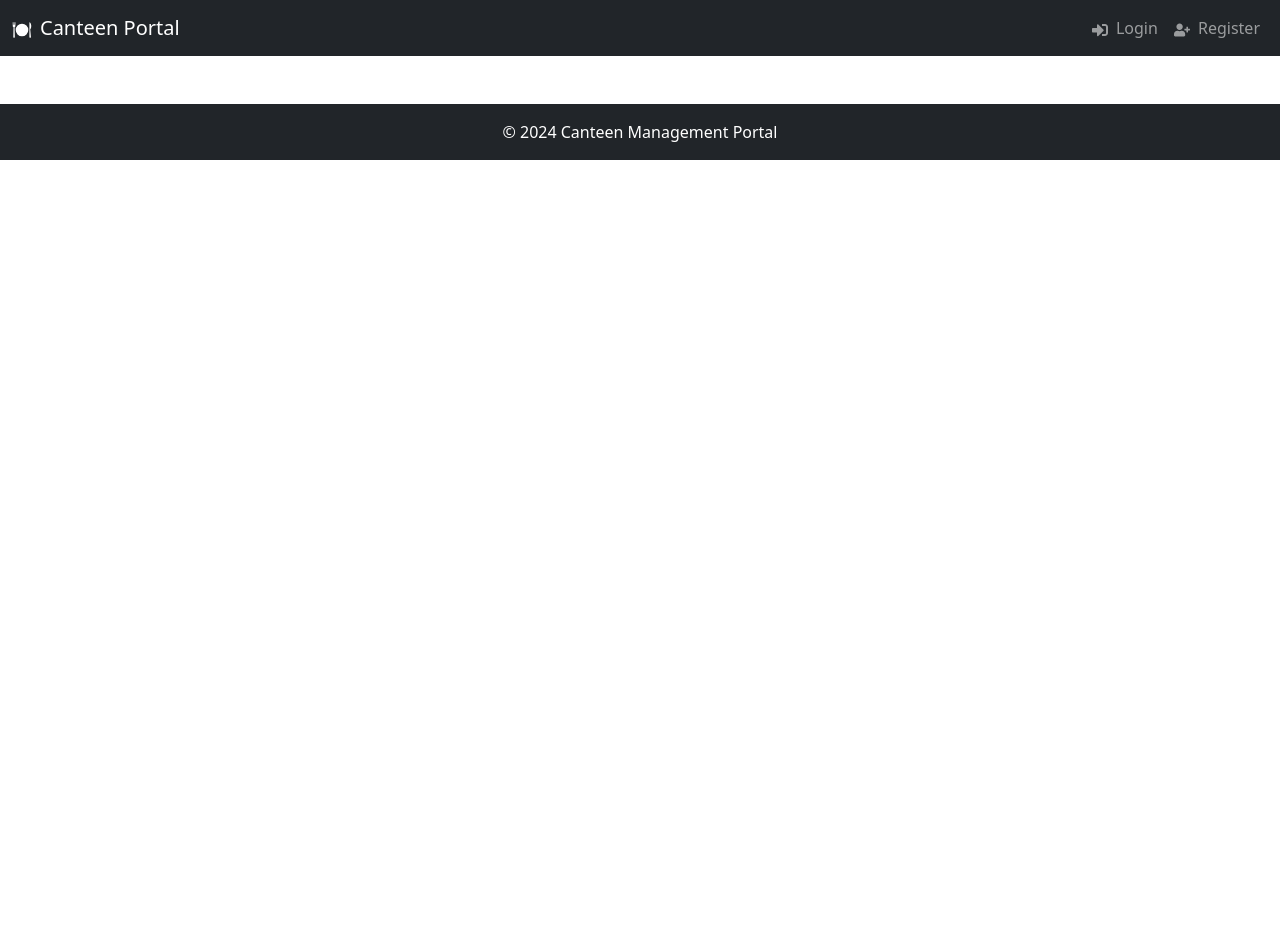
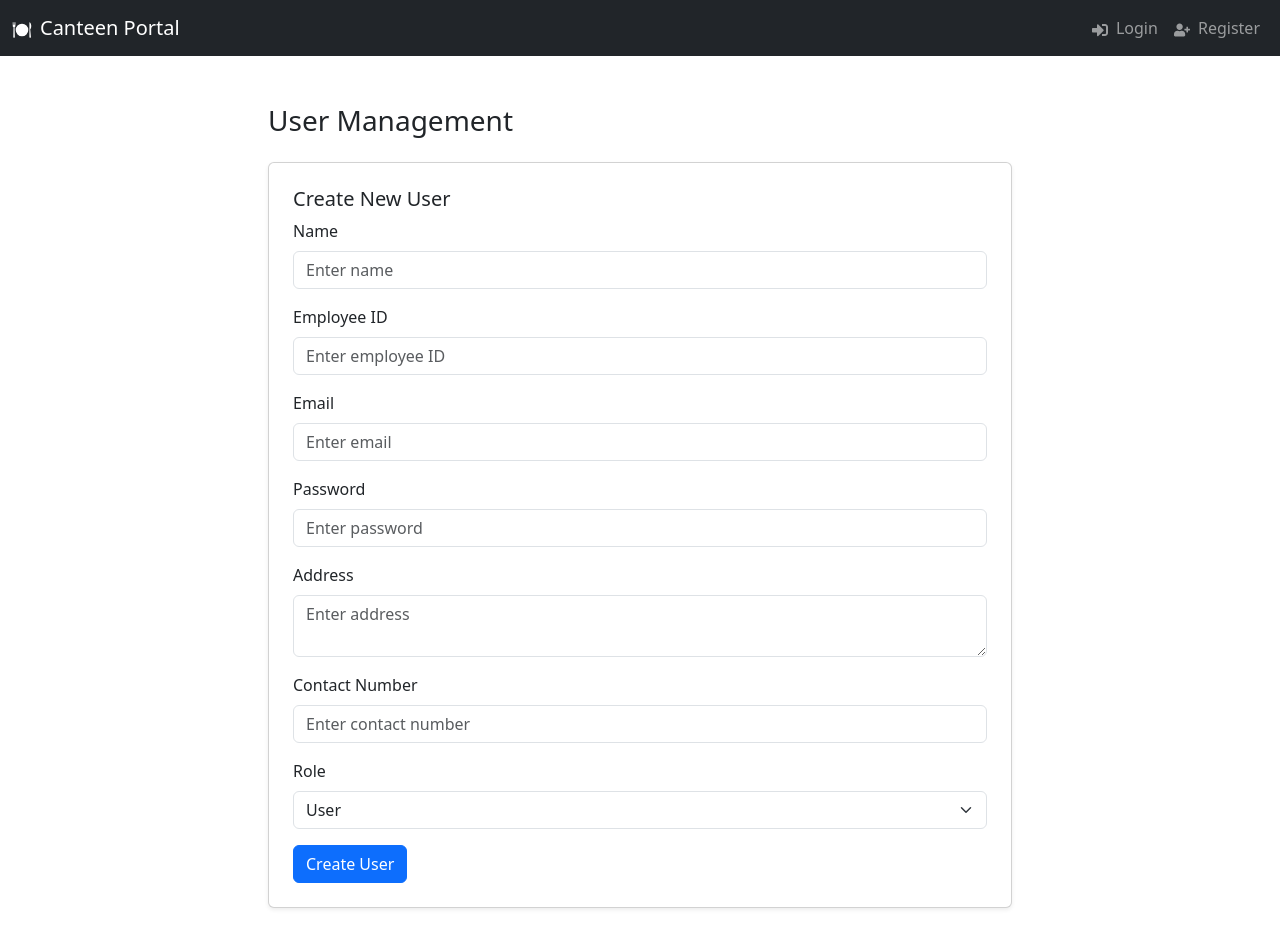
Before and after one commit to BhashkarGupta/Canteen-Management-Portal, a React (Create React App) app in the folder frontend/: page /user-management in a window 1280 px wide. Shown: the top 930 px of the page. Before the commit the page ends 800 px from the top, so only its background shows below. Built offline with nearby package versions, Linux system fonts and the light colour scheme; no server answers.

Commit message:
Implemented UserManagement page

```diff
--- a/frontend/src/App.js
+++ b/frontend/src/App.js
@@ -22,6 +22,7 @@ import InventoryManagementPage from './pages/cook/InventoryManagement';
 import OrderManagementPage from './pages/cook/OrderManagement';
 import VenueManagementPage from './pages/admin/VenueManagement';
 import AnnouncementManagement from './pages/admin/AnnouncementManagement';
+import UserManagement from './pages/admin/UserManagement';
 const App = () => {
   return (
     <div id="root">
@@ -47,6 +48,7 @@ const App = () => {
           <Route path="/order-management" element={<OrderManagementPage />} />
           <Route path="/venue-management" element={<VenueManagementPage />} />
           <Route path="/announcement-management" element={<AnnouncementManagement />} />
+          <Route path="/user-management" element={<UserManagement />} />
 
           {/* Protected Routes */}
           <Route
--- a/frontend/src/components/Navbar.js
+++ b/frontend/src/components/Navbar.js
@@ -124,6 +124,11 @@ const Navbar = () => {
                       </Link>
                     </li>
                     <li className="nav-item">
+                      <Link className="nav-link" to="/user-management">
+                        User Management
+                      </Link>
+                    </li>
+                    <li className="nav-item">
                     <Link className="nav-link" to="/weekly-menu">
                       <FaCalendarAlt className="me-1" /> Weekly Menu
                     </Link>
@@ -140,22 +145,22 @@ const Navbar = () => {
                       </Link>
                     </li>
                     <li className="nav-item">
-                      <Link className="nav-link" to="/manage-users">
-                        Manage Users
+                      <Link className="nav-link" to="/user-management">
+                        User Management
                       </Link>
                     </li>
                     <li className="nav-item">
-                      <Link className="nav-link" to="/venue-requests">
+                      <Link className="nav-link" to="/veneue-management">
                         Manage Venue Requests
                       </Link>
                     </li>
                     <li className="nav-item">
-                      <Link className="nav-link" to="/announcements">
+                      <Link className="nav-link" to="/announcements-management">
                         Manage Announcements
                       </Link>
                     </li>
                     <li className="nav-item">
-                      <Link className="nav-link" to="/inventory">
+                      <Link className="nav-link" to="/inventory-management">
                         Manage Inventory
                       </Link>
                     </li>
--- /dev/null
+++ b/frontend/src/pages/admin/UserManagement.js
@@ -0,0 +1,214 @@
+import React, { useState, useEffect } from 'react';
+import axios from 'axios';
+import { Form, Button, Modal } from 'react-bootstrap'; // For modal, form, and buttons
+
+const UserManagement = () => {
+  const [isAdmin, setIsAdmin] = useState(false);
+  const [userDetails, setUserDetails] = useState({
+    name: '',
+    employee_id: '',
+    email: '',
+    password: '',
+    address: '',
+    contact_number: '',
+    role: 'user'
+  });
+  const [resetEmail, setResetEmail] = useState('');
+  const [resetPassword, setResetPassword] = useState('');
+  const [showResetModal, setShowResetModal] = useState(false);
+  const [currentRole, setCurrentRole] = useState('');
+
+  // Check if the logged-in user is an admin or root
+  useEffect(() => {
+    const fetchUserRole = async () => {
+      try {
+        const response = await axios.get(`${process.env.REACT_APP_API_URL}/users/profile`);
+        setCurrentRole(response.data.role);
+        setIsAdmin(response.data.role === 'admin');
+      } catch (error) {
+        console.error('Error fetching user role:', error);
+      }
+    };
+
+    fetchUserRole();
+  }, []);
+
+  // Handle input change for new user creation
+  const handleInputChange = (e) => {
+    const { name, value } = e.target;
+    setUserDetails({
+      ...userDetails,
+      [name]: value,
+    });
+  };
+
+  // Handle new user creation submission
+  const handleCreateUser = async () => {
+    try {
+      const endpoint = currentRole === 'admin'
+        ? `${process.env.REACT_APP_API_URL}/users/register/admin`
+        : `${process.env.REACT_APP_API_URL}/users/register/root`;
+
+      await axios.post(endpoint, userDetails);
+      alert('User created successfully');
+      setUserDetails({
+        name: '',
+        employee_id: '',
+        email: '',
+        password: '',
+        address: '',
+        contact_number: '',
+        role: 'user'
+      });
+    } catch (error) {
+      console.error('Error creating user:', error);
+    }
+  };
+
+  // Handle password reset
+  const handleResetPassword = async () => {
+    try {
+      await axios.put(`${process.env.REACT_APP_API_URL}/users/reset-password`, {
+        email: resetEmail,
+        newPassword: resetPassword,
+      });
+      alert('Password reset successfully');
+      setShowResetModal(false);
+    } catch (error) {
+      console.error('Error resetting password:', error);
+    }
+  };
+
+  return (
+    <div className="container mt-5 d-flex justify-content-center">
+      <div className="col-md-8">
+        <h3 className="mb-4">User Management</h3>
+
+        {/* Create New User Form */}
+        <div className="card shadow-sm p-4 mb-4">
+          <h5>Create New User</h5>
+          <Form>
+            <Form.Group className="mb-3">
+              <Form.Label>Name</Form.Label>
+              <Form.Control
+                type="text"
+                placeholder="Enter name"
+                name="name"
+                value={userDetails.name}
+                onChange={handleInputChange}
+              />
+            </Form.Group>
+            <Form.Group className="mb-3">
+              <Form.Label>Employee ID</Form.Label>
+              <Form.Control
+                type="text"
+                placeholder="Enter employee ID"
+                name="employee_id"
+                value={userDetails.employee_id}
+                onChange={handleInputChange}
+              />
+            </Form.Group>
+            <Form.Group className="mb-3">
+              <Form.Label>Email</Form.Label>
+              <Form.Control
+                type="email"
+                placeholder="Enter email"
+                name="email"
+                value={userDetails.email}
+                onChange={handleInputChange}
+              />
+            </Form.Group>
+            <Form.Group className="mb-3">
+              <Form.Label>Password</Form.Label>
+              <Form.Control
+                type="password"
+                placeholder="Enter password"
+                name="password"
+                value={userDetails.password}
+                onChange={handleInputChange}
+              />
+            </Form.Group>
+            <Form.Group className="mb-3">
+              <Form.Label>Address</Form.Label>
+              <Form.Control
+                as="textarea"
+                placeholder="Enter address"
+                name="address"
+                value={userDetails.address}
+                onChange={handleInputChange}
+              />
+            </Form.Group>
+            <Form.Group className="mb-3">
+              <Form.Label>Contact Number</Form.Label>
+              <Form.Control
+                type="text"
+                placeholder="Enter contact number"
+                name="contact_number"
+                value={userDetails.contact_number}
+                onChange={handleInputChange}
+              />
+            </Form.Group>
+            <Form.Group className="mb-3">
+              <Form.Label>Role</Form.Label>
+              <Form.Select
+                name="role"
+                value={userDetails.role}
+                onChange={handleInputChange}
+              >
+                <option value="user">User</option>
+                <option value="admin">Admin</option>
+                <option value="cook">Cook</option>
+                {currentRole === 'root' && <option value="root">Root</option>}
+              </Form.Select>
+            </Form.Group>
+            <Button variant="primary" onClick={handleCreateUser}>
+              Create User
+            </Button>
+          </Form>
+        </div>
+
+        {/* Reset Password Button */}
+        <Button variant="danger" onClick={() => setShowResetModal(true)}>
+          Reset User Password
+        </Button>
+
+        {/* Reset Password Modal */}
+        <Modal show={showResetModal} onHide={() => setShowResetModal(false)}>
+          <Modal.Header closeButton>
+            <Modal.Title>Reset Password</Modal.Title>
+          </Modal.Header>
+          <Modal.Body>
+            <Form.Group className="mb-3">
+              <Form.Label>Email</Form.Label>
+              <Form.Control
+                type="email"
+                placeholder="Enter user's email"
+                value={resetEmail}
+                onChange={(e) => setResetEmail(e.target.value)}
+              />
+            </Form.Group>
+            <Form.Group className="mb-3">
+              <Form.Label>New Password</Form.Label>
+              <Form.Control
+                type="password"
+                placeholder="Enter new password"
+                value={resetPassword}
+                onChange={(e) => setResetPassword(e.target.value)}
+              />
+            </Form.Group>
+          </Modal.Body>
+          <Modal.Footer>
+            <Button variant="secondary" onClick={() => setShowResetModal(false)}>
+              Close
+            </Button>
+            <Button variant="primary" onClick={handleResetPassword}>
+              Reset Password
+            </Button>
+          </Modal.Footer>
+        </Modal>
+      </div>
+    </div>
+  );
+};
+
+export default UserManagement;
```
Also changed, not shown: 2 other files (tests, documents, lock files or other folders).
